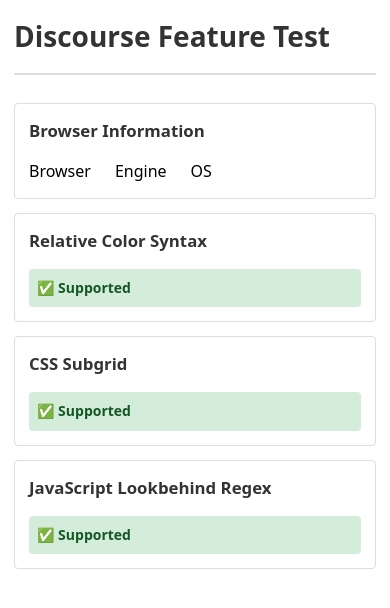
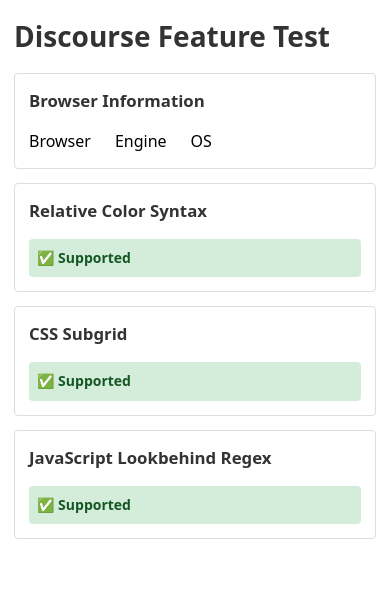
Before and after one commit to Arkshine/discourse-features-test, a plain HTML site: page index.html in a window 390 px wide. Drawn offline with nearby package versions, Linux system fonts and the light colour scheme.

Commit message:
Update index.html

```diff
--- a/index.html
+++ b/index.html
@@ -117,6 +117,9 @@
 
       h1 {
         margin-top: 0;
+        margin-bottom: 0.5em;
+        padding: 0;
+        border: none;
       }
 
       .description {
```
